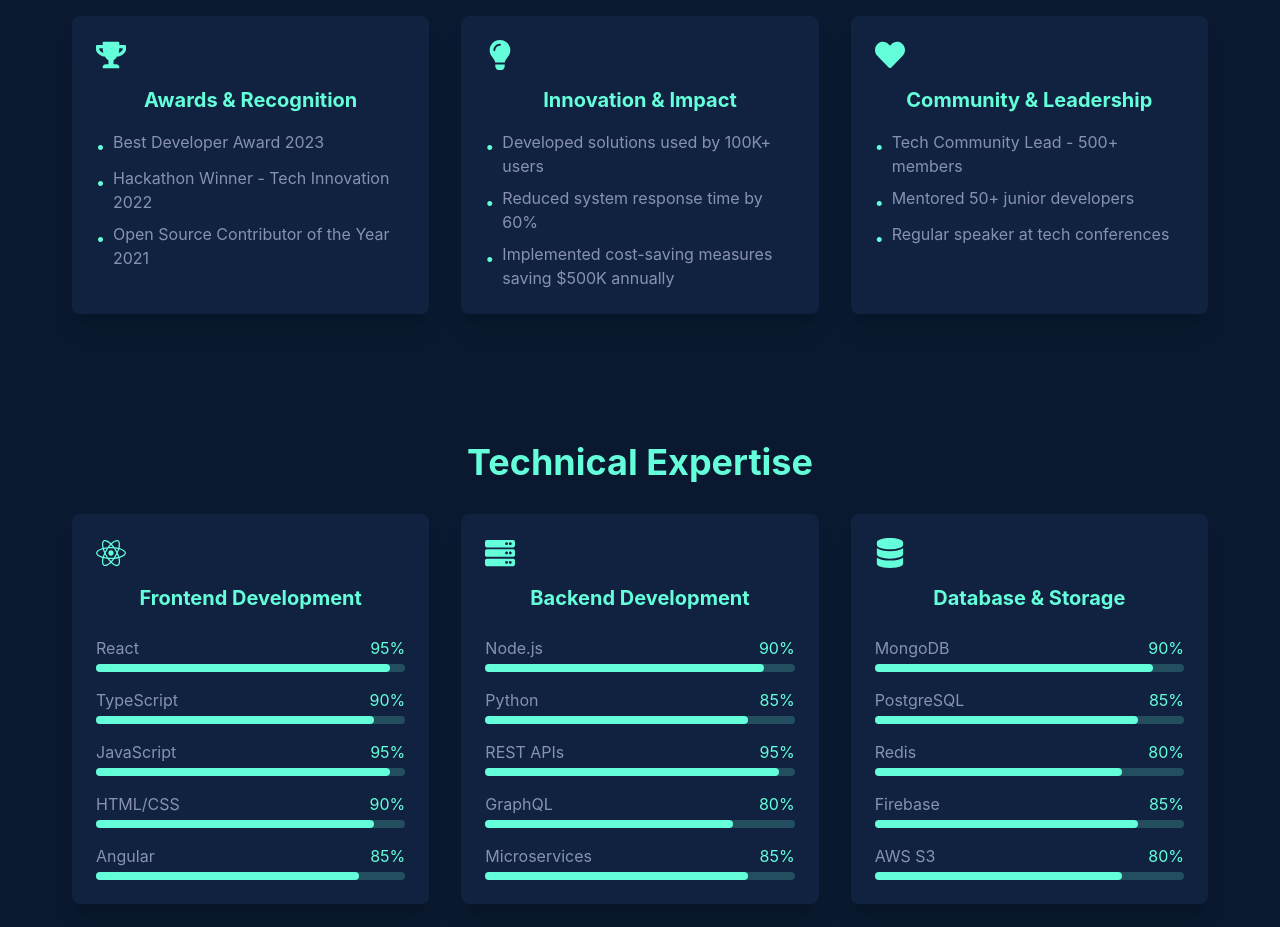
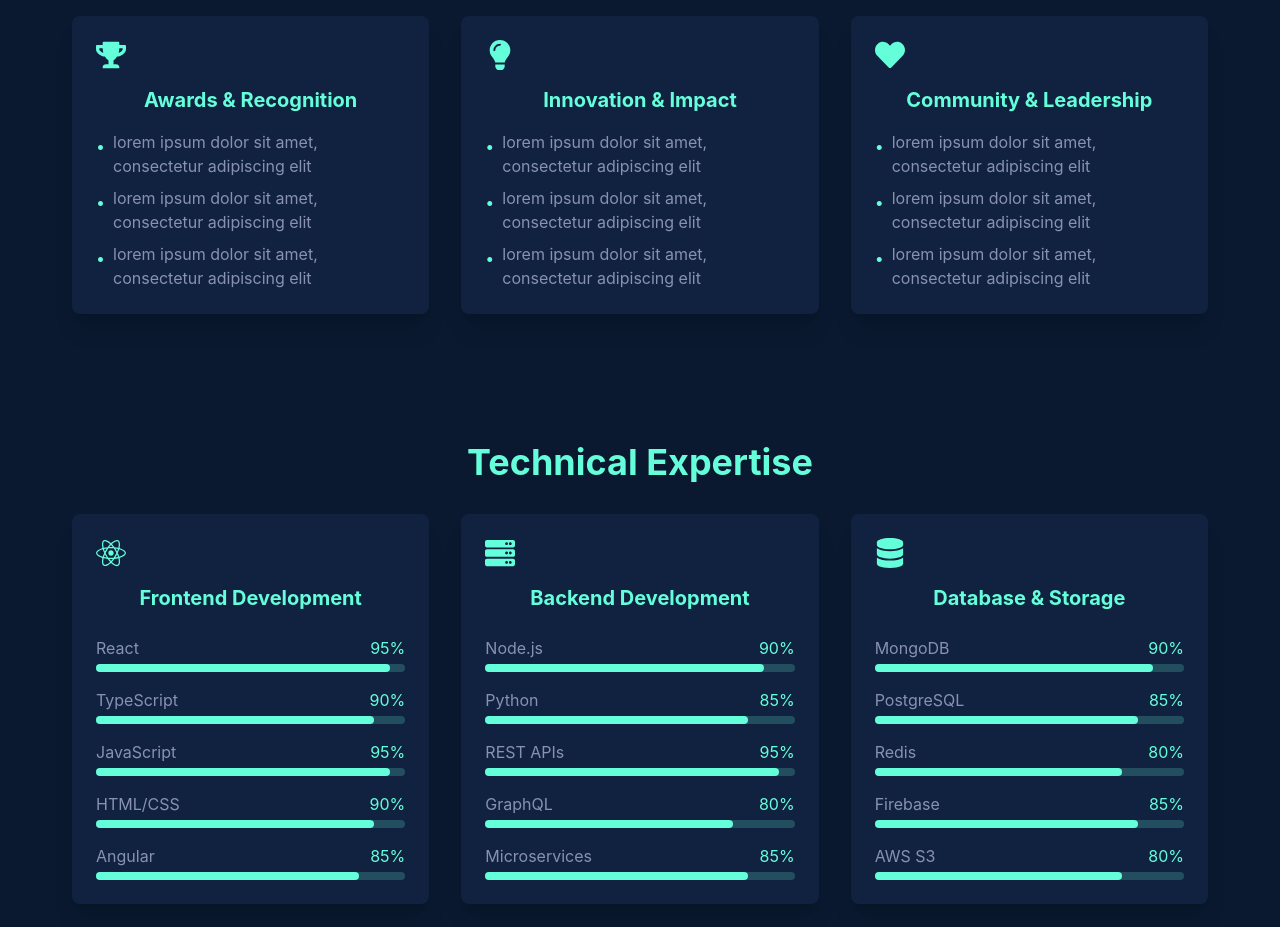
Before and after one commit to Tademillion/portfolio, a React (Create React App) app: page / in a window 1280 px wide. Shown: the part 1720-2647 px from the top of the page. Built offline with nearby package versions, Linux system fonts and the light colour scheme.

Commit message:
update About

```diff
--- a/src/components/About.js
+++ b/src/components/About.js
@@ -28,27 +28,27 @@
       icon: <FaTrophy className="text-3xl" />,
       title: "Awards & Recognition",
       items: [
-        "Best Developer Award 2023",
-        "Hackathon Winner - Tech Innovation 2022",
-        "Open Source Contributor of the Year 2021",
+        "lorem ipsum dolor sit amet, consectetur adipiscing elit",
+        "lorem ipsum dolor sit amet, consectetur adipiscing elit",
+        "lorem ipsum dolor sit amet, consectetur adipiscing elit",
       ],
     },
     {
       icon: <FaLightbulb className="text-3xl" />,
       title: "Innovation & Impact",
       items: [
-        "Developed solutions used by 100K+ users",
-        "Reduced system response time by 60%",
-        "Implemented cost-saving measures saving $500K annually",
+        "lorem ipsum dolor sit amet, consectetur adipiscing elit",
+        "lorem ipsum dolor sit amet, consectetur adipiscing elit",
+        "lorem ipsum dolor sit amet, consectetur adipiscing elit",
       ],
     },
     {
       icon: <FaHeart className="text-3xl" />,
       title: "Community & Leadership",
       items: [
-        "Tech Community Lead - 500+ members",
-        "Mentored 50+ junior developers",
-        "Regular speaker at tech conferences",
+        "lorem ipsum dolor sit amet, consectetur adipiscing elit",
+        "lorem ipsum dolor sit amet, consectetur adipiscing elit",
+        "lorem ipsum dolor sit amet, consectetur adipiscing elit",
       ],
     },
   ];
```
